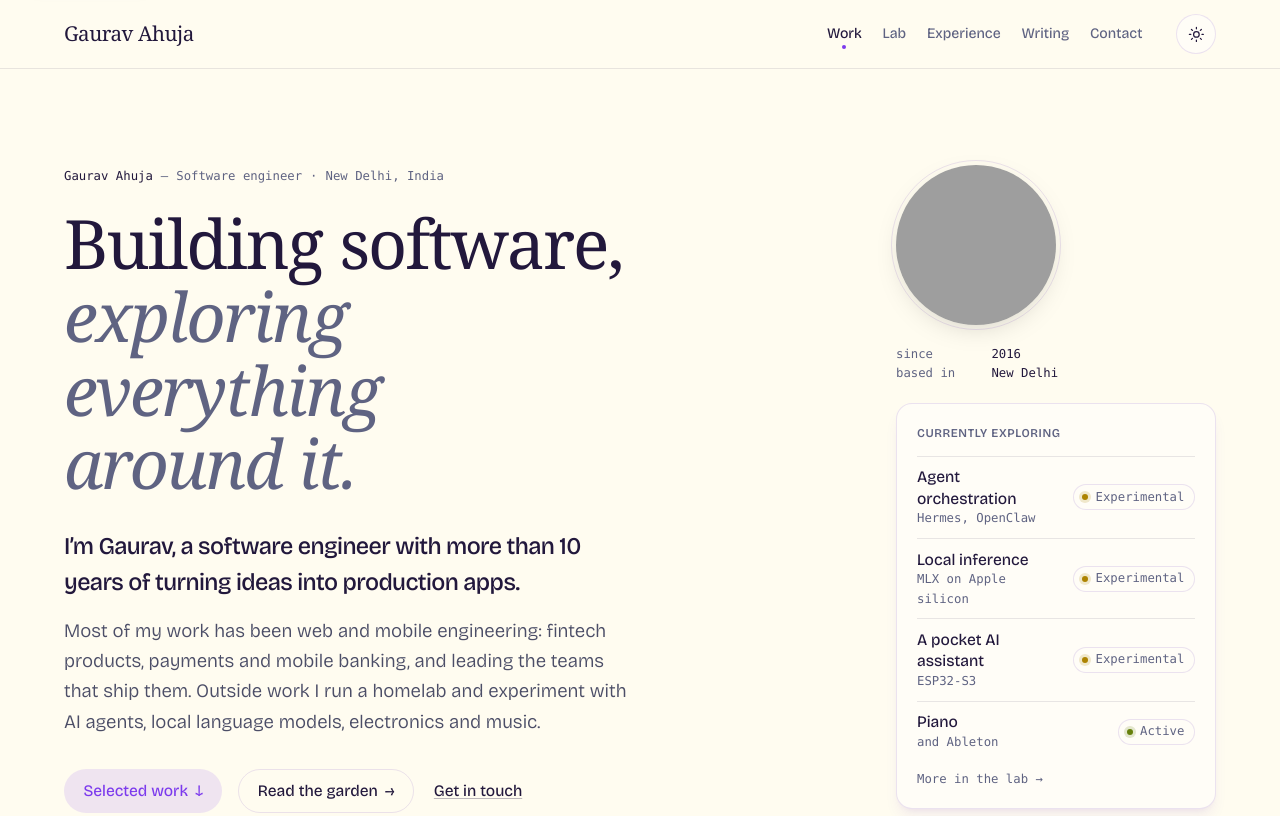
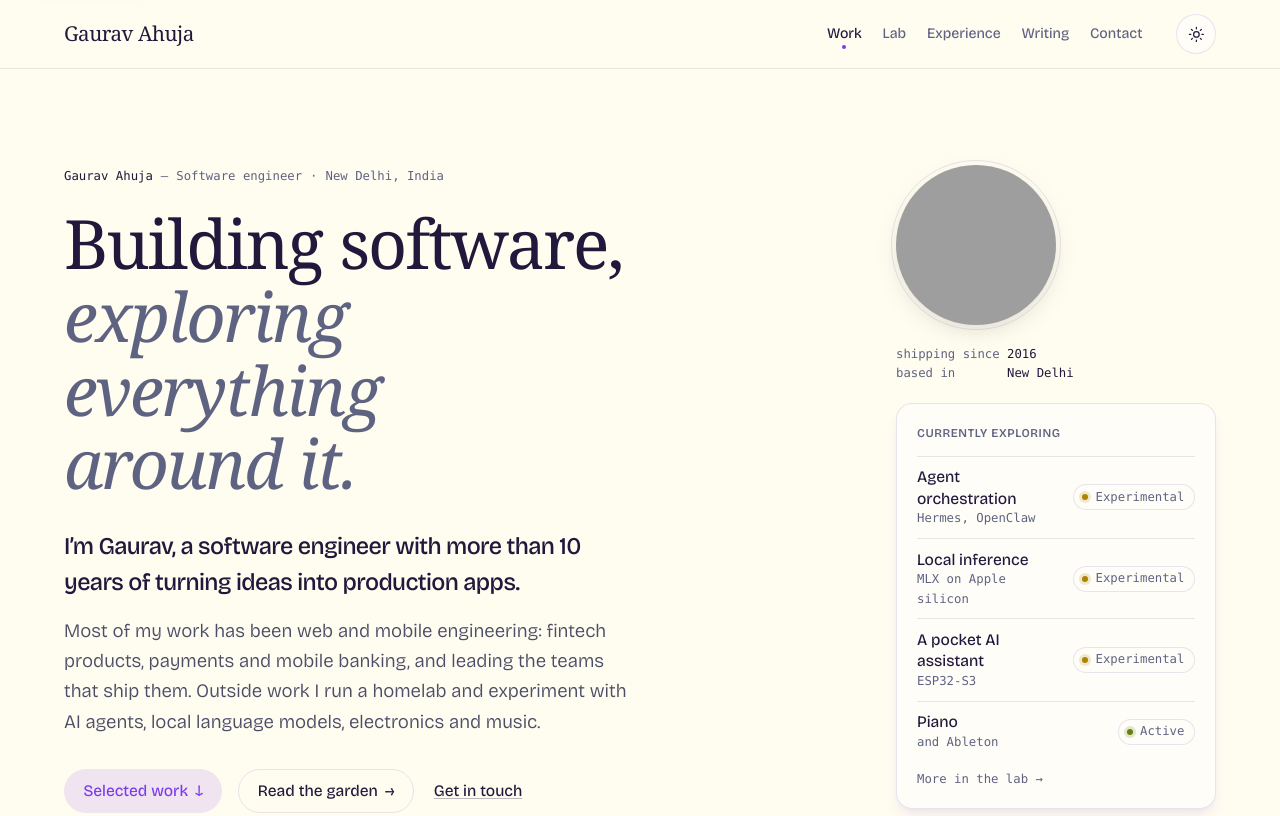
Before and after one commit to gauravahujame/personal-website, an Astro site: page / in a window 1280 px wide. Shown: the top 816 px of the page. Built offline with nearby package versions, Linux system fonts and the light colour scheme; Astro itself is replaced by a stand-in of ours; grey boxes are pictures that could not be loaded; a web font is replaced by a local one.

Commit message:
feat(hero): replace div-based facts layout with semantic dl element
- Replace `<div class="facts">` with `<dl>` for semantic HTML structure
- Convert fact labels from span.k to `<dt>` elements
- Convert fact values from `<p>` to `<dd>` elements
- Update CSS grid layout to use `grid-template-columns: max-content auto` for automatic label alignment
- Style `<dt>` elements with muted ink color for labels
- Style `<dd>` elements with default ink color and zero margin
- Remove inline-block and min-width from previous label styling
- Add explanatory comment for grid layout behavior

```diff
--- a/src/components/sections/Hero.astro
+++ b/src/components/sections/Hero.astro
@@ -61,14 +61,12 @@ const years = yearsOfExperience();
         loading="eager"
         fetchpriority="high"
       />
-      <div class="facts meta">
-        <p>
-          <span class="k">since</span> 2016
-        </p>
-        <p>
-          <span class="k">based in</span> {PERSON.location}
-        </p>
-      </div>
+      <dl class="facts meta">
+        <dt>shipping since</dt>
+        <dd>2016</dd>
+        <dt>based in</dt>
+        <dd>{PERSON.location}</dd>
+      </dl>
     </div>
 
     <div class="currently card">
@@ -188,15 +186,23 @@ const years = yearsOfExperience();
     outline-offset: 4px;
   }
 
-  .facts p {
+  /* Two-column grid: the label column sizes to the longest label so the
+     values always share one left edge, whatever the label text. */
+  .facts {
+    display: grid;
+    grid-template-columns: max-content auto;
+    column-gap: 1ch;
+    align-items: baseline;
+    margin: 0;
+  }
+
+  .facts dt {
+    color: var(--ink-muted);
+  }
+
+  .facts dd {
     margin: 0;
     color: var(--ink);
-  }
-
-  .facts .k {
-    display: inline-block;
-    min-width: 5.5rem;
-    color: var(--ink-muted);
   }
 
   .currently {
```
